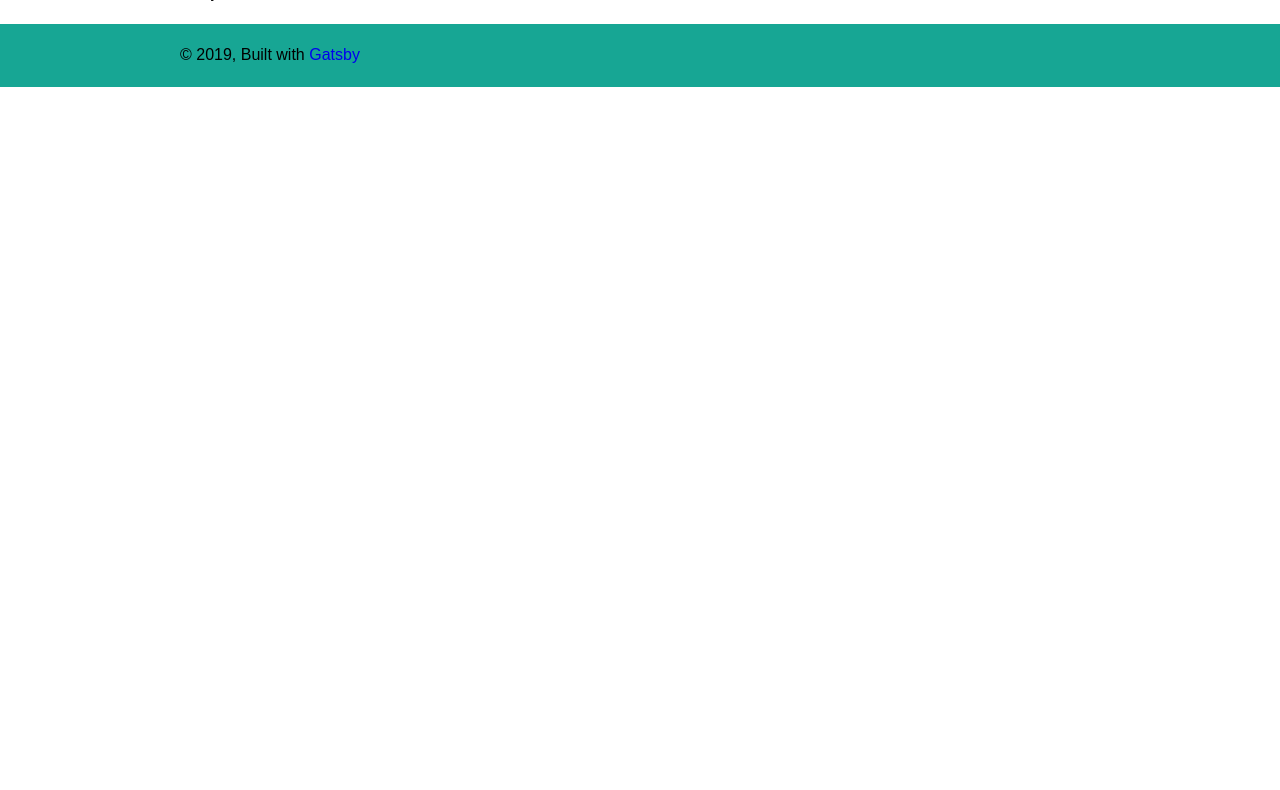
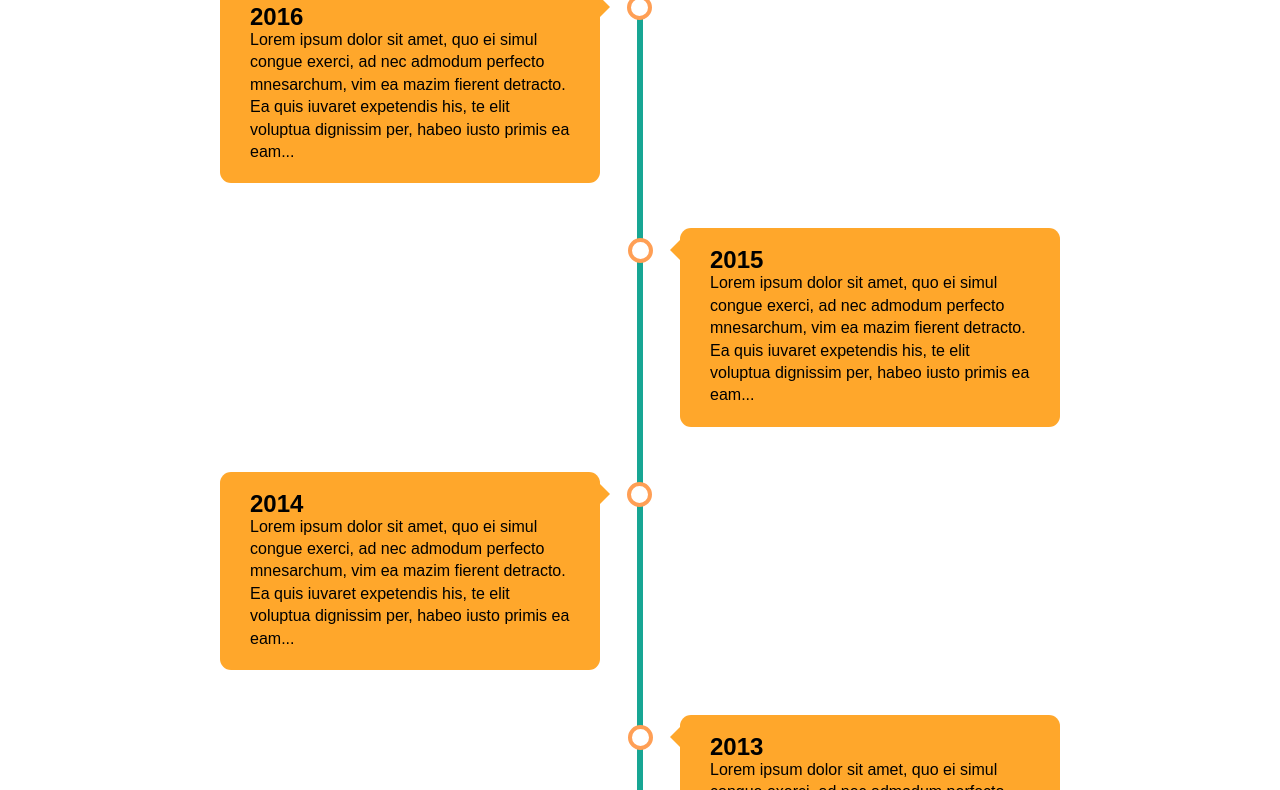
Before and after one commit to blnkt/chancestoriestold, a Gatsby site: page /about in a window 1280 px wide. Before the commit this address had no page. Shown: the part 142-932 px from the top of the page. Before the commit the page ends 800 px from the top, so only its background shows below. Built offline with nearby package versions, Linux system fonts and the light colour scheme; Gatsby itself is replaced by a stand-in of ours.

Commit message:
[F] Add about page with placeholders
Resolves #11;
Includes timeline styles and markup with placeholder text

```diff
--- a/gatsby-config.js
+++ b/gatsby-config.js
@@ -8,6 +8,10 @@ module.exports = {
       {
         name: `home`,
         link: `/`
+      },
+      {
+        name: `about`,
+        link: `/about`
       },
       {
         name: `star wars`,
--- /dev/null
+++ b/src/components/Timeline.jsx
@@ -0,0 +1,37 @@
+import React from "react"
+// import PropTypes from "prop-types"
+// import Person from "./Person"
+// import { Trail, animated, config } from 'react-spring/renderprops'
+
+export default class Timeline extends React.Component {
+//   constructor(props) {
+//     super(props);
+//   }
+
+  isEven = (value) => {
+    if (value % 2 === 0) {
+      return "left";
+      } else {
+      return "right";
+      }
+  }
+
+  render () {
+    console.log(this.props.events);
+
+    return (
+      <ul className="timeline">
+        {this.props.events.map((event, index) => {
+          return (
+            <li className={this.isEven(index)} key={ index }>
+              <div className="content">
+                <h2>{event.date}</h2>
+                <p>{event.content}</p>
+              </div>
+            </li>
+          );
+        })}
+      </ul>
+    )
+  }
+}
--- a/src/components/iss/Tracker.jsx
+++ b/src/components/iss/Tracker.jsx
@@ -9,7 +9,6 @@ export default class Tracker extends React.Component {
 //   }
 
   render () {
-    console.log(this.props.data)
     return (
       <div>
         { this.props.data
--- /dev/null
+++ b/src/pages/about.jsx
@@ -0,0 +1,33 @@
+import React from "react"
+import Timeline from "../components/Timeline"
+
+import Layout from "../components/layout"
+import SEO from "../components/seo"
+
+const timelineEvents = [
+    {
+        date: "2016",
+        content: "Lorem ipsum dolor sit amet, quo ei simul congue exerci, ad nec admodum perfecto mnesarchum, vim ea mazim fierent detracto. Ea quis iuvaret expetendis his, te elit voluptua dignissim per, habeo iusto primis ea eam..."
+    },
+    {
+        date: "2015",
+        content: "Lorem ipsum dolor sit amet, quo ei simul congue exerci, ad nec admodum perfecto mnesarchum, vim ea mazim fierent detracto. Ea quis iuvaret expetendis his, te elit voluptua dignissim per, habeo iusto primis ea eam..."
+    },
+    {
+        date: "2014",
+        content: "Lorem ipsum dolor sit amet, quo ei simul congue exerci, ad nec admodum perfecto mnesarchum, vim ea mazim fierent detracto. Ea quis iuvaret expetendis his, te elit voluptua dignissim per, habeo iusto primis ea eam..."
+    },
+    {
+        date: "2013",
+        content: "Lorem ipsum dolor sit amet, quo ei simul congue exerci, ad nec admodum perfecto mnesarchum, vim ea mazim fierent detracto. Ea quis iuvaret expetendis his, te elit voluptua dignissim per, habeo iusto primis ea eam..."
+    }
+]
+
+const About = () => (
+  <Layout>
+    <SEO title="About" />
+    <Timeline events={timelineEvents} />
+  </Layout>
+)
+
+export default About
--- a/src/styles/_variables.scss
+++ b/src/styles/_variables.scss
@@ -43,7 +43,7 @@ $break100: 960px;
 // $break80: ;
 $break70: 780px;
 // $break60: ;
-// $break50: ;
+$break50: 600px;
 // $break40: ;
 $break30: 480px;
 // $break20: ;
--- a/src/styles/components/_header.scss
+++ b/src/styles/components/_header.scss
@@ -17,8 +17,6 @@
       top: $containerPadding;
       left: $containerPadding;
       z-index: 2;
-      @include respond($break70) {
-      }
     }
 
     .mobile-only {
--- a/src/styles/components/_index.scss
+++ b/src/styles/components/_index.scss
@@ -5,3 +5,4 @@
 @import 'footer';
 @import 'header';
 @import 'sw/index';
+@import 'timeline';
--- /dev/null
+++ b/src/styles/components/_timeline.scss
@@ -0,0 +1,190 @@
+.timeline {
+  @include listUnstyled;
+  position: relative;
+  display: flex;
+  flex-wrap: wrap;
+  padding-bottom: 25px;
+  margin: 0 auto;
+  // background-color: $colorPrimary;
+
+  // line between content bubbles
+  &::after {
+    content: '';
+    display: none;
+    position: absolute;
+    top: 0;
+    bottom: 0;
+    left: 0;
+    width: 6px;
+    margin-left: 0;
+    background-color: $colorPrimary;
+
+
+    @include respond($break30) {
+      display: block;
+    }
+
+    @include respond($break70) {
+      margin-left: 29px;
+    }
+
+    @include respond($break70) {
+      left: 50%;
+      margin-left: -3px;
+    }
+  }
+
+  .left, .right {
+    position: relative;
+    width: 100%;
+    padding: 0;
+    margin-top: 20px;
+
+    @include respond($break30) {
+      margin-top: 25px;
+    }
+
+    @include respond($break50) {
+      padding: 0 70px 0 25px;
+    }
+
+    @include respond($break70) {
+      width: 50%;
+      padding: 10px 40px;
+    }
+
+    &::after {
+      content: '';
+      display: none;
+      position: absolute;
+      top: 20px;
+      z-index: 1;
+      width: 25px;
+      height: 25px;
+      background-color: white;
+      border: 4px solid #FF9F55;
+      border-radius: 50%;
+
+      @include respond($break30) {
+       display: block;
+      }
+    }
+  }
+
+  .left {
+    @include respond($break70) {
+      margin-right: 50%;
+    }
+
+    &::before {
+      content: " ";
+      display: none;
+      position: absolute;
+      top: 22px;
+      right: auto;
+      left: 30px;
+      z-index: 1;
+      width: 0;
+      height: 0;
+      border: medium solid $colorSecondary;
+      border-width: 10px 10px 10px 0;
+      border-color: transparent $colorSecondary transparent transparent;
+
+      @include respond($break30) {
+        display: block;
+      }
+
+      @include respond($break50) {
+        left: 55px;
+      }
+
+      @include respond($break70) {
+        right: 30px;
+        left: auto;
+        border-width: 10px 0 10px 10px;
+        border-color: transparent transparent transparent $colorSecondary;
+      }
+    }
+
+    &::after {
+      left: -9px;
+
+      @include respond($break70) {
+        left: 19px;
+      }
+
+      @include respond($break70) {
+        right: -12px;
+        left: auto;
+      }
+    }
+  }
+
+  .right {
+    margin-left: 0;
+    // transition: margin-left $durationMedium $timing;
+
+    @include respond($break70) {
+      margin-left: 50%;
+    }
+
+    &::before {
+      content: " ";
+      display: none;
+      position: absolute;
+      top: 22px;
+      left: 30px;
+      z-index: 1;
+      width: 0;
+      height: 0;
+      border: medium solid $colorSecondary;
+      border-width: 10px 10px 10px 0;
+      border-color: transparent $colorSecondary transparent transparent;
+
+      @include respond($break30) {
+        display: block;
+      }
+
+      @include respond($break50) {
+        left: 55px;
+      }
+
+      @include respond($break70) {
+        left: 30px;
+      }
+    }
+
+    &::after {
+      left: -9px;
+
+      @include respond($break70) {
+        left: 19px;
+      }
+
+      @include respond($break70) {
+        left: -12px;
+        right: auto;
+      }
+    }
+  }
+
+  .content {
+    padding: 20px 30px;
+    background-color: $colorSecondary;
+    position: relative;
+    border-radius: 11px;
+    margin-left: 0;
+
+    @include respond($break30) {
+      margin-left: 40px;
+    }
+
+    @include respond($break50) {
+      margin-left: 40px;
+    }
+
+    @include respond($break70) {
+      margin-left: 0;
+    }
+  }
+}
```
